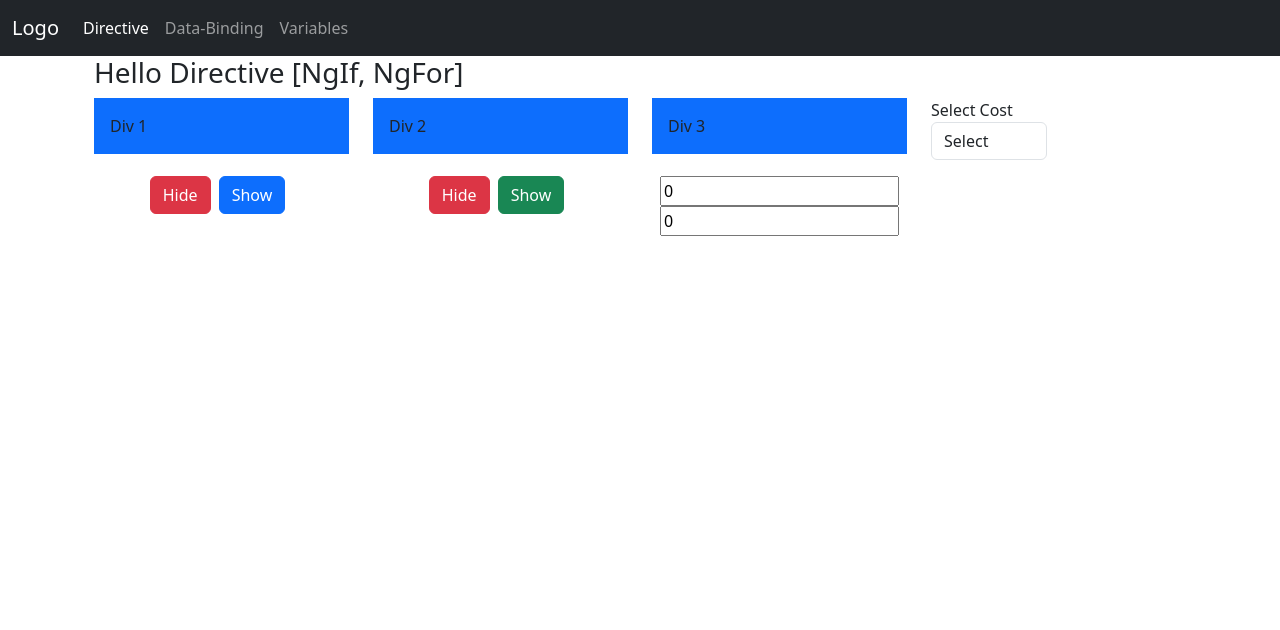
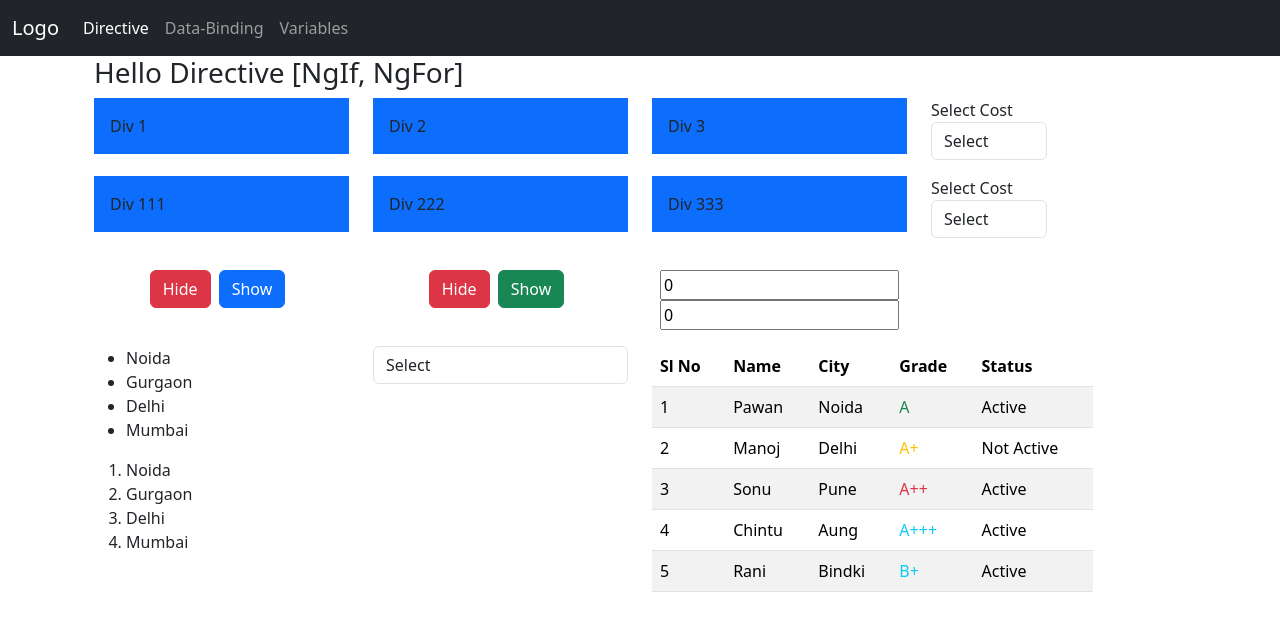
Before and after one commit to Rubipatel1989/angular19-first, an Angular app: page /directive in a window 1280 px wide. Shown: the top 630 px of the page. Built offline with nearby package versions, Linux system fonts and the light colour scheme.

Commit message:
ON Process

```diff
--- a/src/app/components/directive/directive.component.html
+++ b/src/app/components/directive/directive.component.html
@@ -37,6 +37,50 @@
         </div>
 
     </div>
+    <div class="row pt-3 pb-3">
+        <div class="col-3">
+            @if(isDiv1Visible==true){
+            <div class="bg-primary p-3">
+                Div 111
+            </div>
+            } @else {
+            <div class="bg-danger p-3">
+                Div 111
+            </div>
+            }
+
+        </div>
+        <div class="col-3">
+            <div class="bg-primary p-3" *ngIf="isDiv2Visible">
+                Div 222
+            </div>
+        </div>
+        <div class="col-3">
+            <div class="bg-primary p-3" *ngIf="num1 == num2">
+                Div 333
+            </div>
+        </div>
+        <div class="col-3">
+            <div class="row">
+                <div class="col-6">
+                    <label>Select Cost</label>
+                    <select class="form-control" [(ngModel)]="selectedCaste">
+                        <option value="">Select</option>
+                        <option value="OBC">OBC</option>
+                        <option value="SC">SC</option>
+                        <option value="ST">ST</option>
+                        <option value="GEN">GEN</option>
+                        <option value="Other">Other</option>
+                    </select>
+                </div>
+                <div class="col-6" *ngIf="selectedCaste == 'Other'">
+                    <label>Other Cost</label>
+                    <input type="text" placeholder="Enter Other" class="form-control">
+                </div>
+            </div>
+        </div>
+
+    </div>
     <div class="row pt-3">
         <div class="col-3 text-center">
             <button class="btn btn-danger" (click)="hideDiv1()">Hide</button>
@@ -51,4 +95,67 @@
             <input type="text" class="mx-2" placeholder="Num 2" [(ngModel)]="num2">
         </div>
     </div>
+    <div class="row pt-3">
+        <div class="col-3">
+            <ul>
+                <li *ngFor="let city of cityList">
+                    {{city}}
+                </li>
+            </ul>
+            <ol>
+                @for(item of cityList; track $index){
+                <li>{{item}}</li>
+                }
+            </ol>
+        </div>
+        <div class="col-3">
+            <select class="form-control">
+                <option value="">Select</option>
+                <option *ngFor="let city of cityList" [value]="city">
+                    {{city}}
+                </option>
+            </select>
+        </div>
+        <div class="col-5">
+            <table class="table table-striped">
+                <thead>
+                    <tr>
+                        <th>Sl No</th>
+                        <th>Name</th>
+                        <th>City</th>
+                        <th>Grade</th>
+                        <th>Status</th>
+                    </tr>
+                </thead>
+                <tbody>
+                    <tr *ngFor="let city of studentList; index as i">
+                        <td>{{i+1}}</td>
+                        <td>{{city.name}}</td>
+                        <td>{{city.city}}</td>
+                        <td>
+                            @if(city.grade == "A"){
+                            <span class="text-success">A</span>
+                            } @else if(city.grade == "A+"){
+                            <span class="text-warning">A+</span>
+                            } @else if(city.grade == "A++"){
+                            <span class="text-danger">A++</span>
+                            } @else if(city.grade == "B"){
+                            <span class="text-info">A+++</span>
+                            } @else if(city.grade == "B+"){
+                            <span class="text-info">B+</span>
+                            } @else if(city.grade == "B++"){
+                            <span class="text-info">B++</span>
+                            } @else {
+                            <span class="text-info">C</span>}
+                        </td>
+                        <td>
+                            <span *ngIf="city.isActive">Active</span>
+                            <span *ngIf="!city.isActive">Not Active</span>
+                        </td>
+                    </tr>
+                </tbody>
+
+            </table>
+        </div>
+    </div>
 </div>
--- a/src/app/components/directive/directive.component.ts
+++ b/src/app/components/directive/directive.component.ts
@@ -1,10 +1,10 @@
-import { NgIf } from '@angular/common';
+import { NgFor, NgIf } from '@angular/common';
 import { Component } from '@angular/core';
 import { FormsModule } from '@angular/forms';
 
 @Component({
   selector: 'app-directive',
-  imports: [NgIf, FormsModule],
+  imports: [NgIf, FormsModule, NgFor],
   templateUrl: './directive.component.html',
   styleUrl: './directive.component.css'
 })
@@ -15,6 +15,40 @@ export class DirectiveComponent {
   num1 = 0;
   num2 = 0;
   selectedCaste = '';
+  cityList: string[] = ['Noida', 'Gurgaon', 'Delhi', 'Mumbai'];
+  studentList: any[] = [
+    {
+      name: 'Pawan',
+      city: 'Noida',
+      grade: 'A',
+      isActive: true
+    },
+    {
+      name: 'Manoj',
+      city: 'Delhi',
+      grade: 'A+',
+      isActive: false
+    },
+    {
+      name: 'Sonu',
+      city: 'Pune',
+      grade: 'A++',
+      isActive: true
+    },
+    {
+      name: 'Chintu',
+      city: 'Aung',
+      grade: 'B',
+      isActive: true
+    },
+    {
+      name: 'Rani',
+      city: 'Bindki',
+      grade: 'B+',
+      isActive: true
+    }
+
+  ]
   showDiv1() {
     this.isDiv1Visible = true;
   }
```
Also changed, not shown: 1 other file (tests, documents, lock files or other folders).
